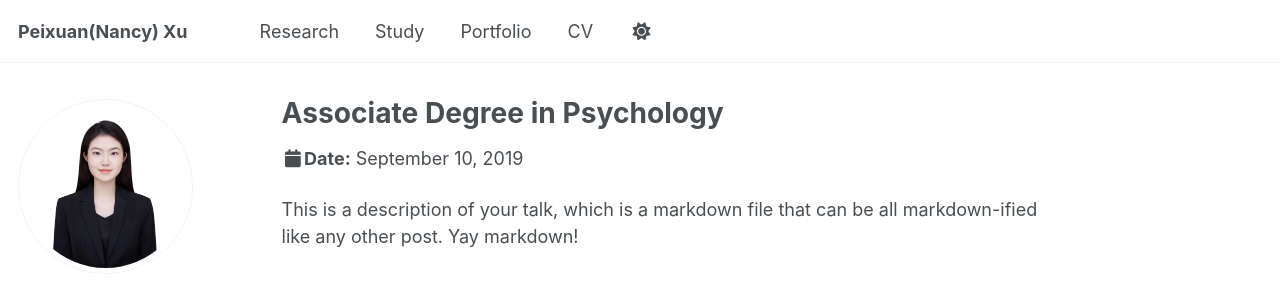
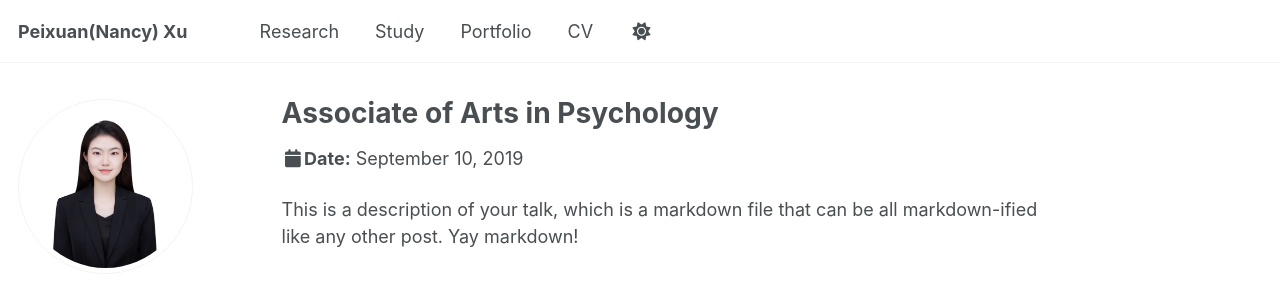
Before and after one commit to pxx88/pxx88.github.io, a Jekyll site: the page built from _talks/2019-09-10-study-1.md, in a window 1280 px wide and 937 px high. Shown: the top 285 px of the window. Built offline with Jekyll 4.4.1, drawn with Linux system fonts in a browser that asks for light colours; some web fonts are replaced.

Commit message:
Update 2019-09-10-study-1.md

```diff
--- a/_talks/2019-09-10-study-1.md
+++ b/_talks/2019-09-10-study-1.md
@@ -1,5 +1,5 @@
 ---
-title: "Associate Degree in Psychology"
+title: "Associate of Arts in Psychology"
 collection: talks
 type: "Study"
 permalink: /talks/2019-09-10-study-1
```
